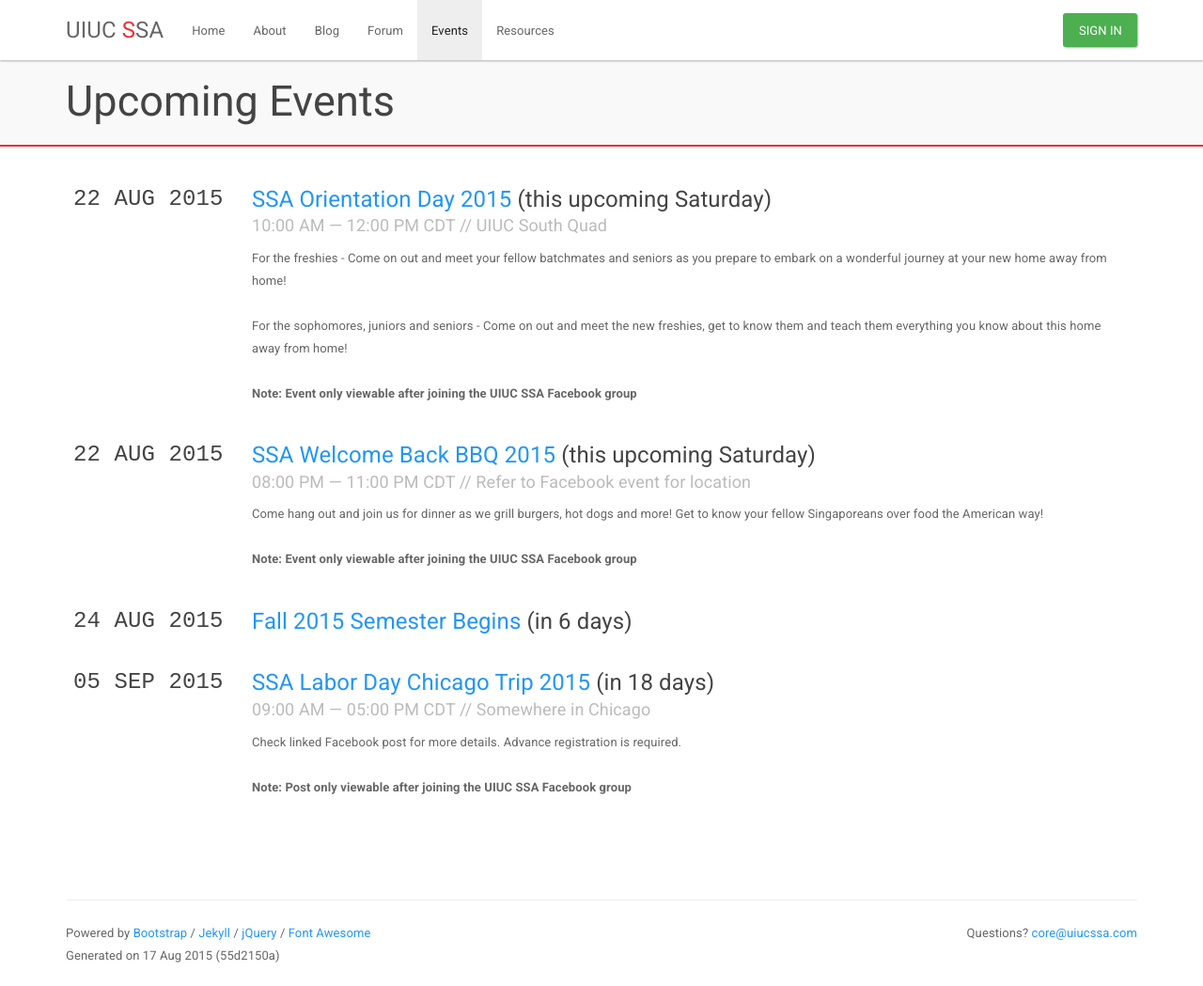
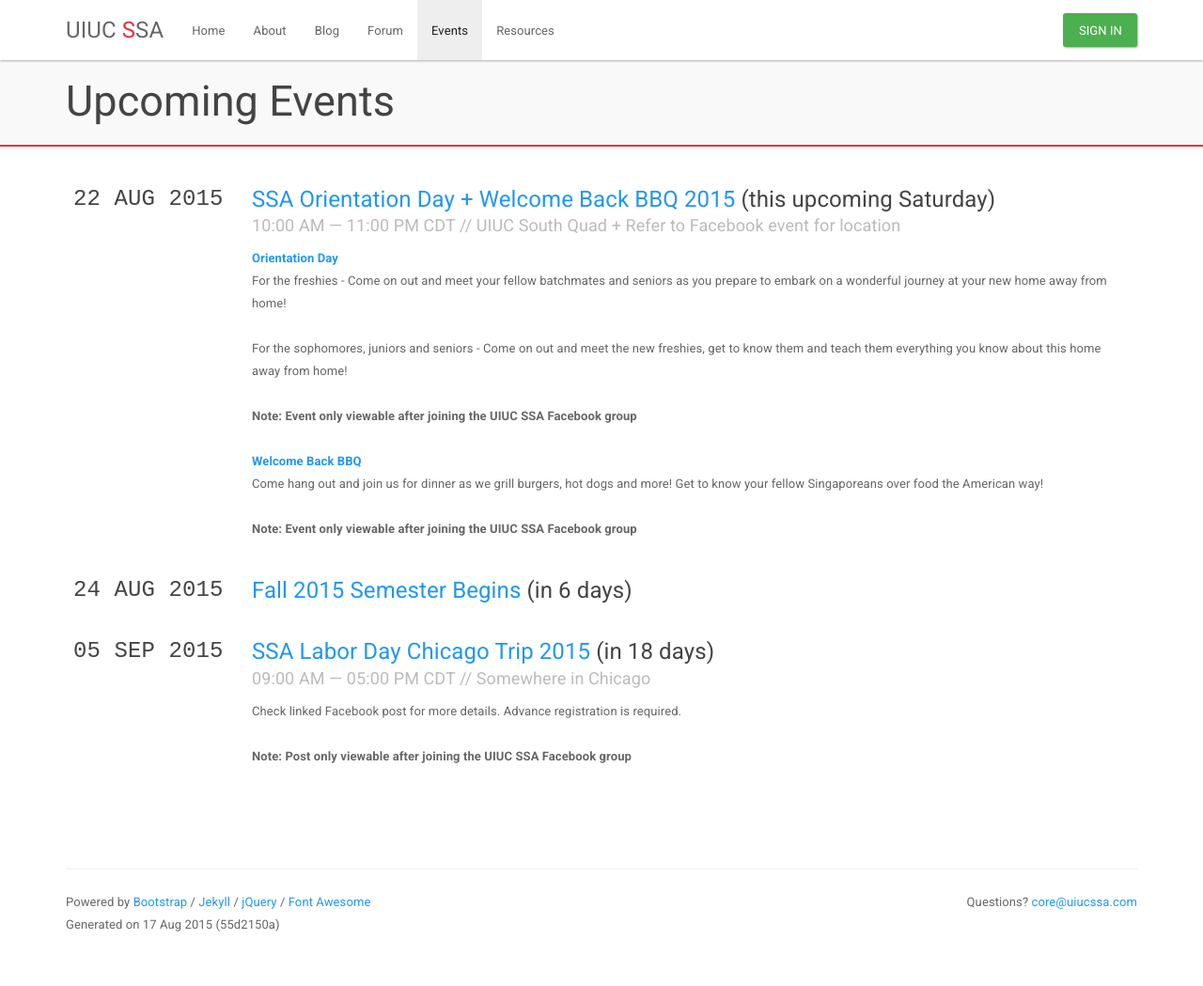
Before and after one commit to uiucssa/uiucssa.github.io, a Jekyll site: the page built from events.html, in a window 1280 px wide and 1049 px high. Shown: the whole window at 94% size. Built offline with Jekyll 4.4.1, drawn with Linux system fonts in a browser that asks for light colours.

Commit message:
Updated events

```diff
--- a/_data/events.yml
+++ b/_data/events.yml
@@ -49,37 +49,31 @@
 #   url: https://www.facebook.com/events/828101997267138/
 
 - id: 3
-  name: SSA Orientation Day 2015
+  name: SSA Orientation Day + Welcome Back BBQ 2015
   date: 2015-08-22
   start_time: 2015-08-22 10:00:00 CDT
-  end_time: 2015-08-22 12:00:00 CDT
-  location: UIUC South Quad
+  end_time: 2015-08-22 23:00:00 CDT
+  location: UIUC South Quad + Refer to Facebook event for location
   description: |
+    <strong><a href="https://www.facebook.com/events/153838484947511/">Orientation Day</a></strong>
     For the freshies - Come on out and meet your fellow batchmates and seniors as you prepare to embark on a wonderful journey at your new home away from home!
 
     For the sophomores, juniors and seniors - Come on out and meet the new freshies, get to know them and teach them everything you know about this home away from home!
 
     <strong>Note: Event only viewable after joining the UIUC SSA Facebook group</strong>
-  url: https://www.facebook.com/events/153838484947511/
 
-- id: 4
-  name: SSA Welcome Back BBQ 2015
-  date: 2015-08-22
-  start_time: 2015-08-22 20:00:00 CDT
-  end_time: 2015-08-22 23:00:00 CDT
-  location: Refer to Facebook event for location
-  description: |
+    <strong><a href="https://www.facebook.com/events/962780407077963/">Welcome Back BBQ</a></strong>
     Come hang out and join us for dinner as we grill burgers, hot dogs and more! Get to know your fellow Singaporeans over food the American way!
 
     <strong>Note: Event only viewable after joining the UIUC SSA Facebook group</strong>
-  url: https://www.facebook.com/events/962780407077963/
+  url: #
 
-- id: 5
+- id: 4
   name: Fall 2015 Semester Begins
   date: 2015-08-24
   url: http://senate.illinois.edu/ep0942.html
 
-- id: 6
+- id: 5
   name: SSA Labor Day Chicago Trip 2015
   date: 2015-09-05
   start_time: 2015-09-05 09:00:00 CDT
```
